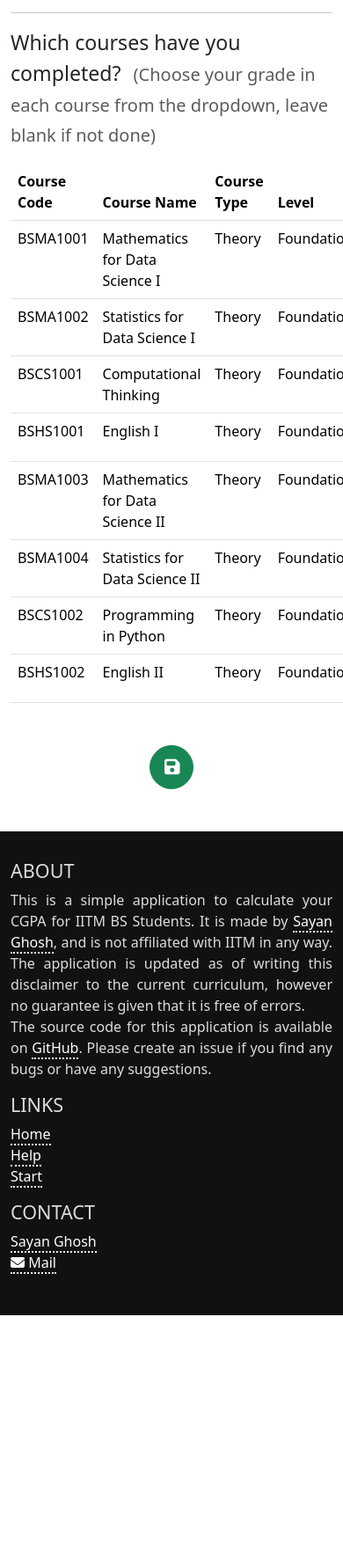
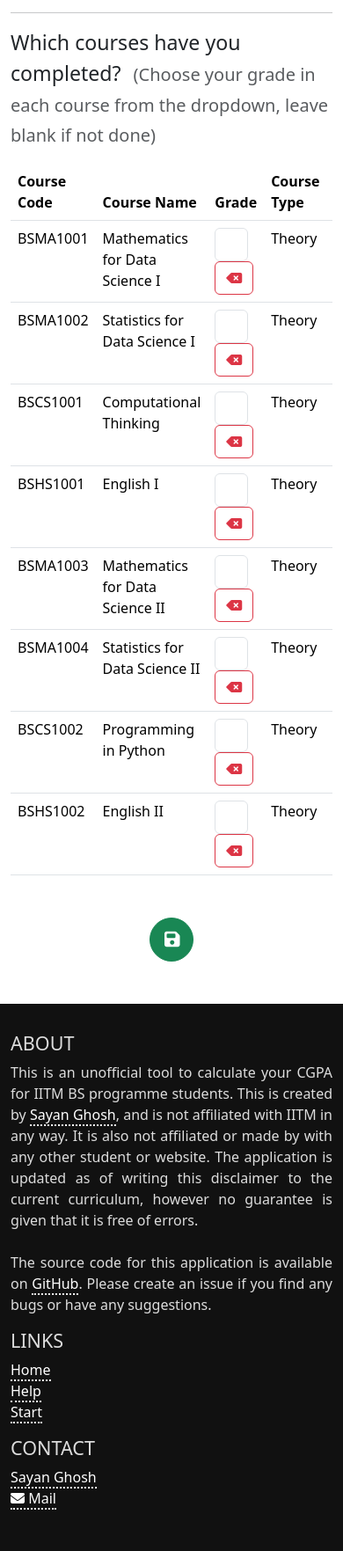
Before and after one commit to sayan01/iitm-cgpa, a Flask app: page /courses in a window 390 px wide; the page is wider, and only the part inside the window is pictured. Shown: the part 232-1995 px from the top of that part at 88% size. Before the commit the page ends 1727 px from the top of that part, so only its background shows below. Run offline with Flask 3, Linux system fonts and the light colour scheme; the visitor is signed in with stand-in values (Sample User, id 1); tables that the repository leaves empty hold one stand-in row (values such as "Sample post"); one stand-in notice (Sample message) is shown.

Commit message:
responsive and fix coreq
- make loading page responsive
- make grades column 3rd, so mobile view cant miss
- make table overflow
- make clear button for grade
- save grade even if error in pre/coreq
- warn about coreq mismatch, not error

```diff
--- a/models.py
+++ b/models.py
@@ -37,6 +37,8 @@
         total_credits = 0
         total_grade_points = 0
         for user_course in self.user_courses:
+            if user_course.grade.value < 1:
+                continue
             total_credits += user_course.course.course_credits
             total_grade_points += user_course.course.course_credits * user_course.grade.value
         self.cgpa = total_grade_points / total_credits
--- a/routes.py
+++ b/routes.py
@@ -77,12 +77,13 @@
 @auth_required
 def courses_post():
     user = User.query.get(session['session_id'])
+    invalid = False
     for course_code in request.form:
         if course_code == 'csrf_token':
             continue
         if not Course.query.get(course_code):
             flash('Invalid course ' + course_code)
-            return redirect(url_for('courses_get'))
+            invalid = True
         if request.form[course_code] == '0':
             if UserCourse.query.filter_by(session_id=session['session_id'], course_code=course_code).first():
                 db.session.delete(UserCourse.query.filter_by(session_id=session['session_id'], course_code=course_code).first())
@@ -90,19 +91,18 @@
             continue
         for c in Course.query.get(course_code).course_prereq:
             if c.prereq_code not in request.form or request.form[c.prereq_code] == '0':
-                flash('You have not met the prerequisites for ' + course_code)
+                flash('You have not met the prerequisites for ' + course_code + ', which is: ' + c.prereq_code)
                 if int(course_code[4]) > int(c.prereq_code[4]):
                     flash('Make sure you have completed all the courses in the previous levels')
-                return redirect(url_for('courses_get'))
+                invalid = True
         for c in Course.query.get(course_code).course_coreq:
             if c.coreq_code not in request.form or request.form[c.coreq_code] == '0':
-                flash('You have not met the corequisites for ' + course_code)
-                return redirect(url_for('courses_get'))
+                flash('Warning: You have not met the corequisites for ' + course_code + ', which is: ' + c.coreq_code)
         try:
             grade = Grade(int(request.form[course_code]))
         except:
             flash('Invalid grade for ' + course_code)
-            return redirect(url_for('courses_get'))
+            invalid = True
         user_course = UserCourse.query.filter_by(session_id=session['session_id'], course_code=course_code).first()
         if user_course:
             user_course.grade = grade
@@ -110,6 +110,8 @@
             user_course = UserCourse(session_id=session['session_id'], course_code=course_code, grade=grade)
             db.session.add(user_course)
     db.session.commit()
+    if invalid:
+        return redirect(url_for('courses_get'))
     user.calculate_cgpa()
     return redirect(url_for('cgpa_get'))
 
--- a/templates/courses.html
+++ b/templates/courses.html
@@ -17,10 +17,10 @@
                 <tr>
                     <th scope="col">Course Code</th>
                     <th scope="col">Course Name</th>
+                    <th scope="col">Grade</th>
                     <th scope="col">Course Type</th>
                     <th scope="col">Level</th>
                     <th scope="col">Credits</th>
-                    <th scope="col">Grade</th>
                 </tr>
             </thead>
             <tbody>
@@ -28,23 +28,26 @@
                     <tr>
                         <td>{{course.course_code}}</td>
                         <td>{{course.course_name}}</td>
-                        <td>{{course.course_type}}</td>
-                        <td>{{course.course_level.name.capitalize()}}</td>
-                        <td>{{course.course_credits}}</td>
                         <td>
                             <select name="{{course.course_code}}" id="{{course.course_code}}" class="grade-select form-control d-inline w-auto">
-                                <option value="0" {% if user_courses.get(course.course_code, 0) == 0 %}selected{% endif %}>-</option>
+                                <option value="0" {% if user_courses.get(course.course_code, 0) == 0 %}selected{% endif %}></option>
                                 {% for g in grades %}
                                     <option value="{{g.value}}" {% if g.value == user_courses.get(course.course_code, 0) %}selected{% endif %}>{{g.name}}</option>
                                 {% endfor %}
                             </select>
+                            <button type="button" class="btn btn-outline-danger" onclick="document.getElementById('{{course.course_code}}').value = 0;">
+                                <i class="fas fa-backspace    "></i>
+                            </button>
                         </td>
+                        <td>{{course.course_type}}</td>
+                        <td>{{course.course_level.name.capitalize()}}</td>
+                        <td>{{course.course_credits}}</td>
                     </tr>
                 {% endfor %}
             </tbody>
         </table>
         <div class="submit-container my-5 text-center">
-            <button type="submit" class="btn btn-success">
+            <button type="submit" class="btn btn-success round-button">
                 <i class="fas fa-save    "></i>
                 <span class="mx-2">Save and Continue </span>
             </button>
@@ -73,12 +76,15 @@
         animation: rainbow 2s linear normal;
         cursor: help;
     }
+    form{
+        overflow-x: auto;
+    }
     @keyframes rainbow {
         0%{background-position:0% 0%}
         50%{background-position:50% 0%}
         100%{background-position:100% 0%}
     }
-    .btn{
+    .round-button{
         border-radius: 100px;
         white-space: nowrap;
         overflow-x: hidden;
@@ -87,21 +93,21 @@
         font-size: 1.25rem;
         transition: all 0.5s ease;
     }
-    .btn span{
+    .round-button span{
         transition: all 0.5s ease;
         opacity: 0;
     }
-    .btn .fas{
+    .round-button .fas{
         transition: all 0.75s ease;
         margin-left: 0.25rem;
     }
-    .btn:hover{
+    .round-button:hover{
         width: 225px;
     }
-    .btn:hover .fas{
+    .round-button:hover .fas{
         transform: rotateX(360deg);
     }
-    .btn:hover span{
+    .round-button:hover span{
         opacity: 1;
     }
 </style>
--- /dev/null
+++ b/templates/disclaimer.html
@@ -0,0 +1,15 @@
+
+        This is an unofficial tool to calculate your CGPA for IITM BS programme students.
+        This is created by
+        <a href="https://sayn.work">Sayan Ghosh</a>,
+        and is not affiliated with IITM in any way.
+        It is also not affiliated or made by with any other student
+        or website.
+        The application is updated as of writing this disclaimer to the current curriculum,
+        however no guarantee is given that it is free of errors.
+
+        <br><br>
+
+        The source code for this application is available on
+        <a href="https://github.com/sayan01/iitm-cgpa" class="">GitHub</a>.
+        Please create an issue if you find any bugs or have any suggestions.
--- a/templates/footer.html
+++ b/templates/footer.html
@@ -4,15 +4,7 @@
             <div class="col-md-8">
                 <h4 class="text-uppercase">About</h4>
                 <p>
-                    This is a simple application to calculate your CGPA for IITM BS Students.
-                    It is made by <a href="https://sayn.work">Sayan Ghosh</a>, and
-                    is not affiliated with IITM in any way. The application is
-                    updated as of writing this disclaimer to the current curriculum,
-                    however no guarantee is given that it is free of errors.
-                    <br>
-                    The source code for this application is available on
-                    <a href="https://github.com/sayan01/iitm-cgpa" class="">GitHub</a>.
-                    Please create an issue if you find any bugs or have any suggestions.
+                    {% include 'disclaimer.html' %}
                 </p>
             </div>
             <div class="col-md-2">
--- a/templates/navbar.html
+++ b/templates/navbar.html
@@ -31,6 +31,11 @@
                     {{message}}
                     <button type="button" class="btn-close" data-bs-dismiss="alert" aria-label="Close"></button>
                 </div>
+            {% elif 'warn' in message.lower() %}
+            <div class="alert alert-warning alert-dismissible fade show" role="alert">
+                {{message}}
+                <button type="button" class="btn-close" data-bs-dismiss="alert" aria-label="Close"></button>
+            </div>
             {% else %}
             <div class="alert alert-danger alert-dismissible fade show" role="alert">
                 {{message}}
```
Also changed, not shown: templates/help.html (+1 -12 lines), templates/index.html (+9 -5 lines), static/img/bg/organized-table-bg.webp (added).
